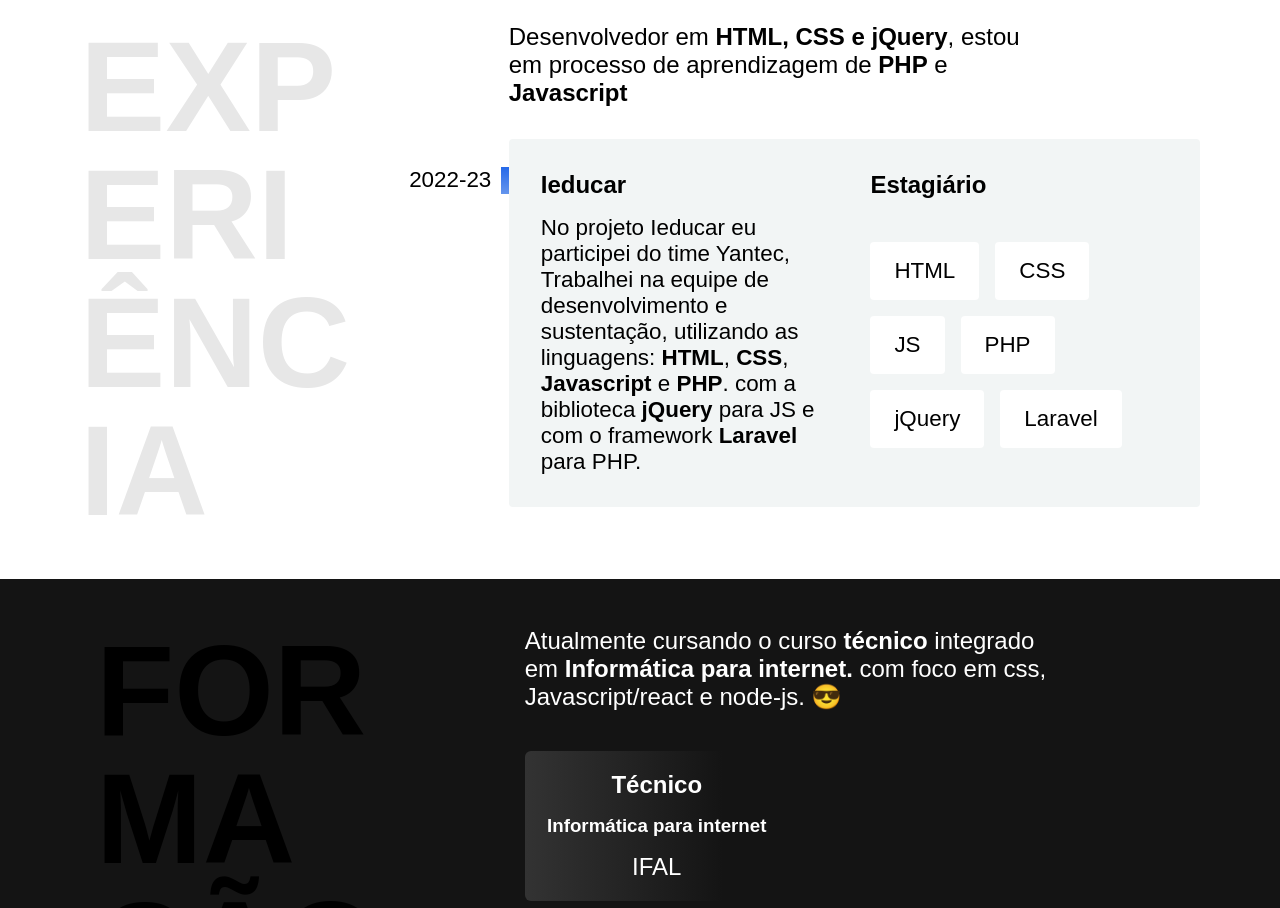
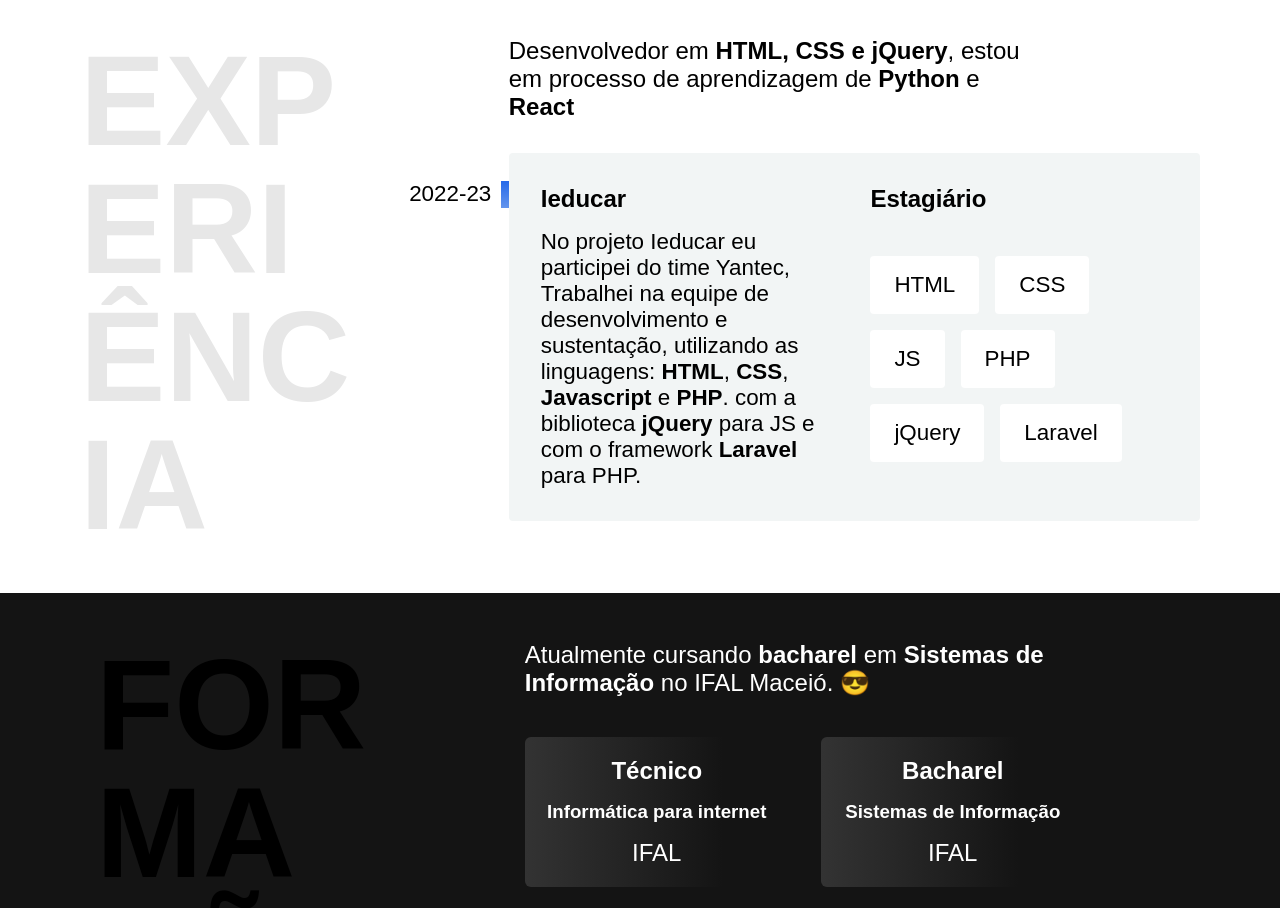
Before and after one commit to EmidioG/portif-lio, a plain HTML site: page index.html in a window 1280 px wide. Shown: the part 679-1587 px from the top of the page. Drawn offline with Linux system fonts and the light colour scheme.

Commit message:
Update infos

```diff
--- a/index.html
+++ b/index.html
@@ -24,7 +24,7 @@
 
     <!--* principal -->
     <main class="principal">
-        <img class="imagem-decorativa" src="img/perfil.jpg" alt="Emiliozao" />
+        <img class="imagem-decorativa" src="img/perfil1.jpg" alt="Emiliozao" />
         <div class="principal-informações">
             <h1 class="principal-descrição">
                 Desenvolvedor<strong> Front End </strong>em processo de aprendizagem...
@@ -38,7 +38,7 @@
 
         <div class="projetos">
             <p class="informações">
-                Desenvolvedor em <strong>HTML, CSS e jQuery</strong>, estou em processo de aprendizagem de <strong>PHP</strong> e <strong>Javascript</strong>
+                Desenvolvedor em <strong>HTML, CSS e jQuery</strong>, estou em processo de aprendizagem de <strong>Python</strong> e <strong>React</strong>
             </p>
             <!-- ! projetos -->
 
@@ -79,12 +79,17 @@
             <h2 class="subtitulo">Formação</h2>
             <div class="formação-container">
                 <p class="formação-descrição texto-branco">
-                    Atualmente cursando o curso <strong> técnico </strong>integrado em <strong> Informática para internet. </strong> com foco em css, Javascript/react e node-js. 😎
+                    Atualmente cursando <strong> bacharel </strong> em <strong> Sistemas de Informação </strong> no IFAL Maceió. 😎
                 </p>
                 <section class="escolas-grade">
                     <div class="formação-item grade-ensino">
                         <p class="texto-branco"><strong>Técnico</strong></p>
                         <h3 class="texto-branco">Informática para internet</h3>
+                        <p class="texto-branco">IFAL</p>
+                    </div>
+                    <div class="formação-item grade-ensino">
+                        <p class="texto-branco"><strong>Bacharel</strong></p>
+                        <h3 class="texto-branco">Sistemas de Informação</h3>
                         <p class="texto-branco">IFAL</p>
                     </div>
                 </section>
@@ -124,7 +129,7 @@
             <p class="situação-atual texto-branco">Atualmente estou somente estudando, desenvolvendo projetos e aperfeiçoando meu conhecimento. se quiser trocar uma ideia comigo só chamar:</p>
             <article class="contato">
                 <h1 class="email texto-branco"> <a class="texto-branco" target="_blank" href="mailto:emidiog510@gmail.com">emidiog510@gmail.com</a></h1>
-                <h1 class="number texto-branco"> <a class="texto-branco" target="_blank" href="tel:82996294829">+55 82 9 9629-4829</a></h1>
+                <h1 class="number texto-branco"> <a class="texto-branco" target="_blank" href="tel:82996294829">+55 82 9 9673-4829</a></h1>
                 <h1 class="instagram texto-branco"><a class="texto-branco" target="_blank" href="https://www.instagram.com/emiliozao/">@emiliozao</a></h1>
             </article>
             <p class="copyright texto-branco">emiliozao direitos reservados.</p>
```
